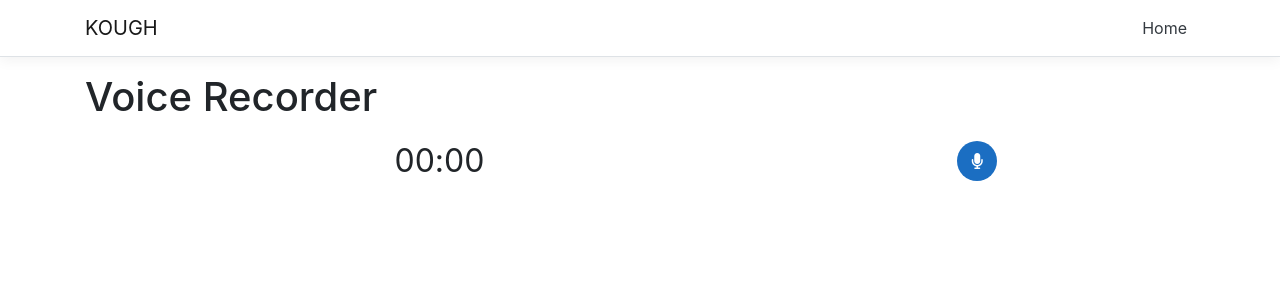
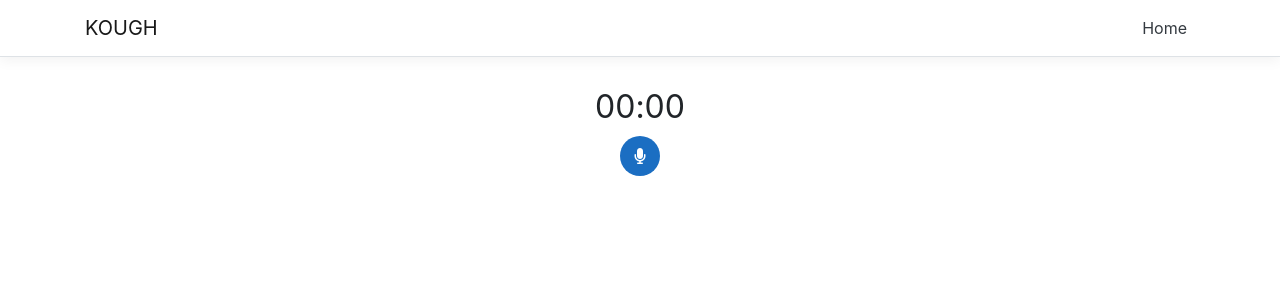
Before and after one commit to jsnieg/tse-assignment, a React (Create React App) app in the folder KOUGH/KOUGH/ClientApp/: page / in a window 1280 px wide. Shown: the top 300 px of the page. Built offline with nearby package versions, Linux system fonts and the light colour scheme.

Commit message:
refactor

```diff
--- a/KOUGH/KOUGH/ClientApp/src/components/Audio/AudioRecorder.css
+++ b/KOUGH/KOUGH/ClientApp/src/components/Audio/AudioRecorder.css
@@ -1,13 +1,12 @@
 .controls-container {
-  height: 15%;
-  display: flex;
-  justify-content: space-evenly;
-  padding: 0.5rem;
+  display: block;
+  justify-content: center;
+  padding: 10px;
 }
 
 .recorder-display {
-  width: 50%;
-  display: flex;
+  width: 100%;
+  display: grid;
   align-items: center;
   font-size: 2rem;
 }
@@ -24,18 +23,10 @@
 }
 
 .recording-time {
-  width: 80%;
+  width: 100%;
   display: flex;
   align-items: center;
   justify-content: center;
-}
-
-.cancel-button-container {
-  width: 20%;
-  display: grid;
-  place-content: center;
-  animation-name: animated-block;
-  animation-duration: 2s;
 }
 
 .start-button,
@@ -46,27 +37,47 @@
   cursor: pointer;
 }
 
+.control-button-container {
+  width: 100%;
+  margin-top: 5px;
+  position: relative;
+  display: flex;
+}
+
+/* Cancel btn */
+
+.cancel-button {
+  width: 50px;
+  height: 50px;
+}
+
+.cancel-button-container {
+  display: table;
+  margin: 0 auto;
+  position: relative;
+  animation-name: animated-block;
+  animation-duration: 2s;
+}
+
 .cancel-button:hover {
   color: #fd1c03;
 }
 
-.cancel-button {
-  width: 25px;
-  height: 25px;
+/* Start btn */
+
+.start-button {
+  width: 40px;
+  height: 40px;
 }
 
-.start-button-container {
-  width: 15%;
-  display: grid;
-  place-content: center;
+.start-button-container,
+.save-button-container {
+  display: table;
+  margin: 0 auto;
+  position: relative;
 }
 
 .start-button:hover {
   color: #41295a;
   background-color: #f2ea02;
 }
-
-.start-button {
-  width: 40px;
-  height: 40px;
-}
--- a/KOUGH/KOUGH/ClientApp/src/components/Audio/AudioRecorder.jsx
+++ b/KOUGH/KOUGH/ClientApp/src/components/Audio/AudioRecorder.jsx
@@ -10,47 +10,50 @@ export default function AudioRecorder({ recorderState, handlers }) {
         <div className="controls-container">
             <div className="recorder-display">
                 <div className="recording-time">
-                { initRecording &&
+                {
+                    initRecording &&
                     <div className="recording-indicator"></div>
                 }
 
-                <span> {
-                    recordingMinutes < 10 ? `0${recordingMinutes}` : recordingMinutes
-                } </span>
+                <span> { recordingMinutes < 10 ? `0${recordingMinutes}` : recordingMinutes } </span>
                 <span>:</span>
-                <span> {
-                    recordingSeconds < 10 ? `0${recordingSeconds}` : recordingSeconds
-                } </span>
+                <span> { recordingSeconds < 10 ? `0${recordingSeconds}` : recordingSeconds } </span>
 
                 </div>
+            </div>
+
+            <div className="control-button-container">
                 { initRecording && (
                     <div className="cancel-button-container">
                         <button
-                            className="btn-primary cancel-button"
+                            className="cancel-button"
                             title="Cancel recording"
                             onClick={cancelRecording}
-                        ><i class="fas fa-ban" size='2x'></i>
+                        ><i class="fas fa-trash"></i>
                         </button>
                     </div>
                 )}
-            </div>
 
-            <div className="start-button-container">
                 { initRecording ? (
+                    <div className="save-button-container">
                         <button
                             className="btn-primary start-button"
                             title="Save recording"
                             disabled={recordingSeconds === 0}
                             onClick={saveRecording}
-                    ><i class="far fa-save" size='2x'></i>
+                        ><i class="far fa-save"></i>
                         </button>
+                    </div>
+
                     ) : (
+                    <div className="start-button-container">
                         <button
                             className="btn-primary start-button"
                             title="Start recording"
                             onClick={startRecording}
-                    ><i class="fas fa-microphone" size='2x'></i>
+                        ><i class="fas fa-microphone"></i>
                         </button>
+                    </div>
                     )
                 }
             </div>
--- a/KOUGH/KOUGH/ClientApp/src/components/Home.js
+++ b/KOUGH/KOUGH/ClientApp/src/components/Home.js
@@ -8,7 +8,6 @@ export default function Home() {
     return (
       <div>
         <section className='voice-recorder'>
-          <h1 className='title'>Voice Recorder</h1>
           <div className='recorder-container'>
             <AudioRecorder
               recorderState={recorderState}
```
Also changed, not shown: 1 other file (tests, documents, lock files or other folders). Lines whose indentation alone changed are shown as unchanged.
